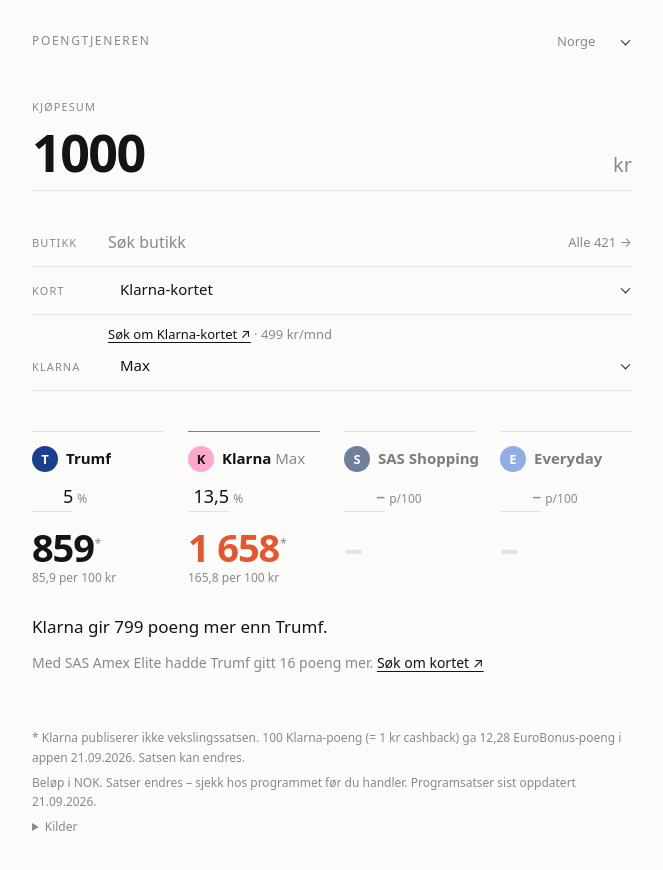
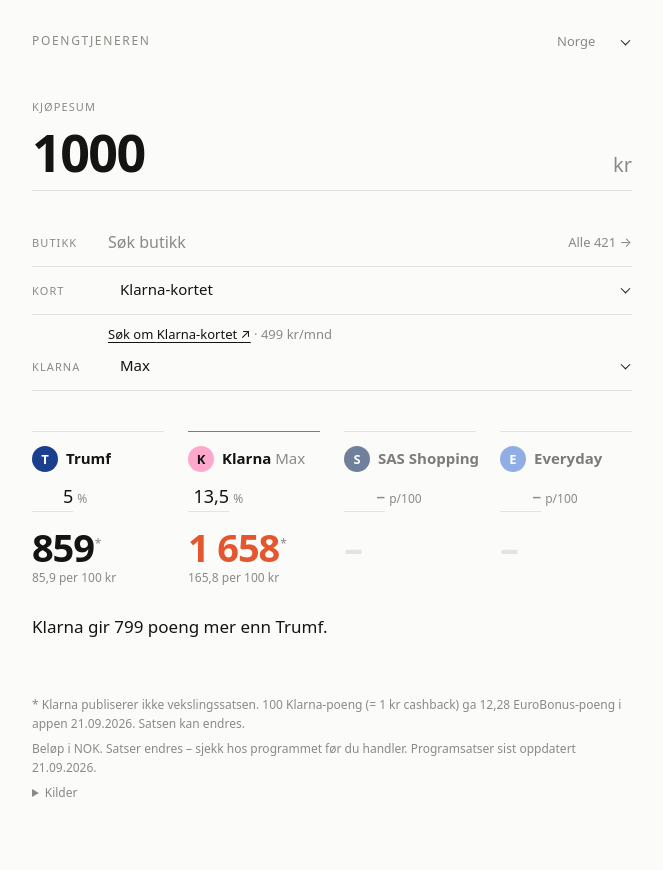
Before and after one commit to Skarstein-Hatlen/poengtjeneren, a React (Vite) app: page / in a window 1280 px wide. Shown: the top 870 px of the page, without its empty margins (308-971 px from the left). Built offline with nearby package versions, Linux system fonts and the light colour scheme.

Commit message:
Korttips bare når forskjellen er minst 50 poeng
Co-Authored-By: Claude Fable 5.1 <noreply@anthropic.com>

```diff
--- a/src/App.tsx
+++ b/src/App.tsx
@@ -268,9 +268,11 @@ export default function App() {
   // programmer der kortet gir poeng i tillegg (Trumf, SAS Shopping, Everyday).
   const besteKort = kortListe.filter(kortLenke).reduce<Kort | null>((b, k) => (b === null || k.poengPer100 > b.poengPer100 ? k : b), null);
   const medKortlag = belop > 0 ? resultater.find((r) => r.program.kortlag) : undefined;
+  const ekstraMedBesteKort = besteKort ? (belop / 100) * (besteKort.poengPer100 - (kort?.poengPer100 ?? 0)) : 0;
+  // Vises bare når forskjellen er verdt å nevne (minst 50 poeng).
   const kortTips =
-    besteKort && medKortlag && besteKort.poengPer100 > (kort?.poengPer100 ?? 0) && besteKort.id !== kort?.id
-      ? { kort: besteKort, program: medKortlag.program, ekstra: (belop / 100) * (besteKort.poengPer100 - (kort?.poengPer100 ?? 0)) }
+    besteKort && medKortlag && besteKort.id !== kort?.id && ekstraMedBesteKort >= 50
+      ? { kort: besteKort, program: medKortlag.program, ekstra: ekstraMedBesteKort }
       : null;
   const harAnnonse = kortListe.some((k) => k.annonse);
 
```
